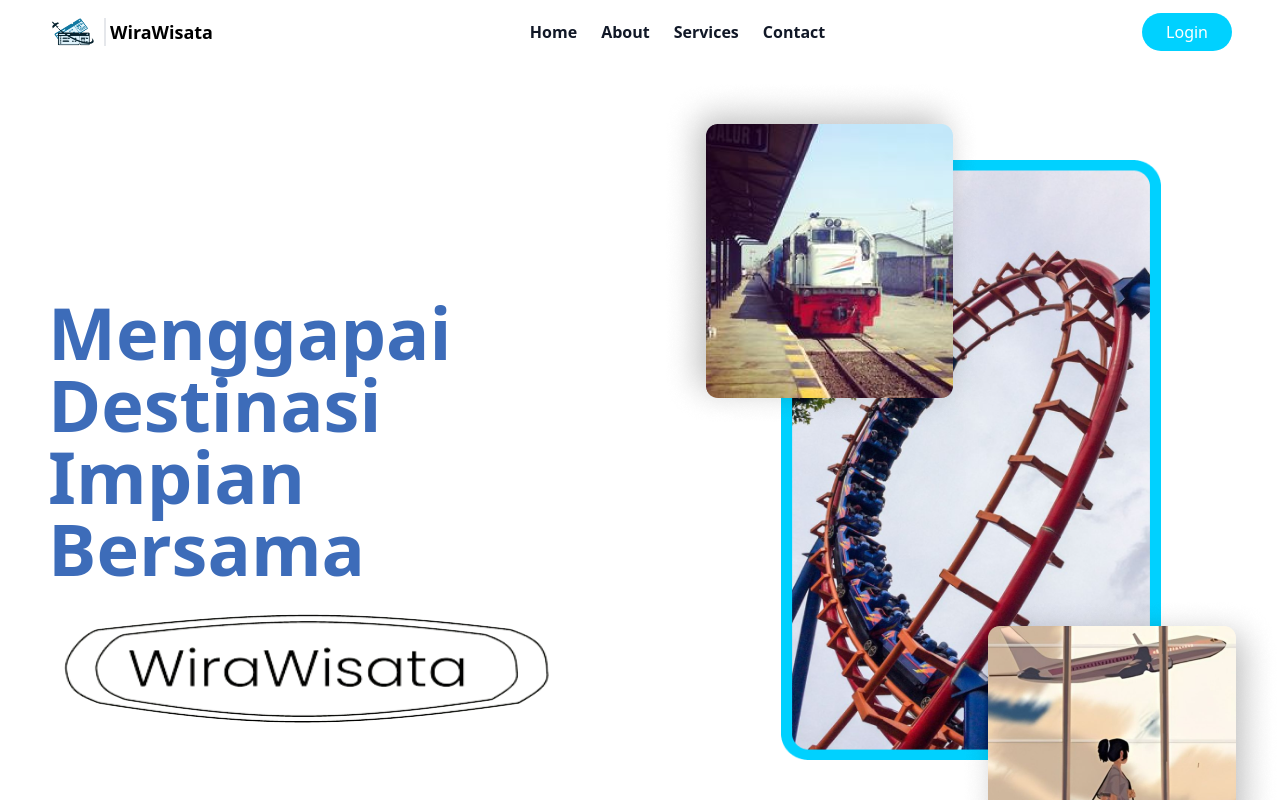
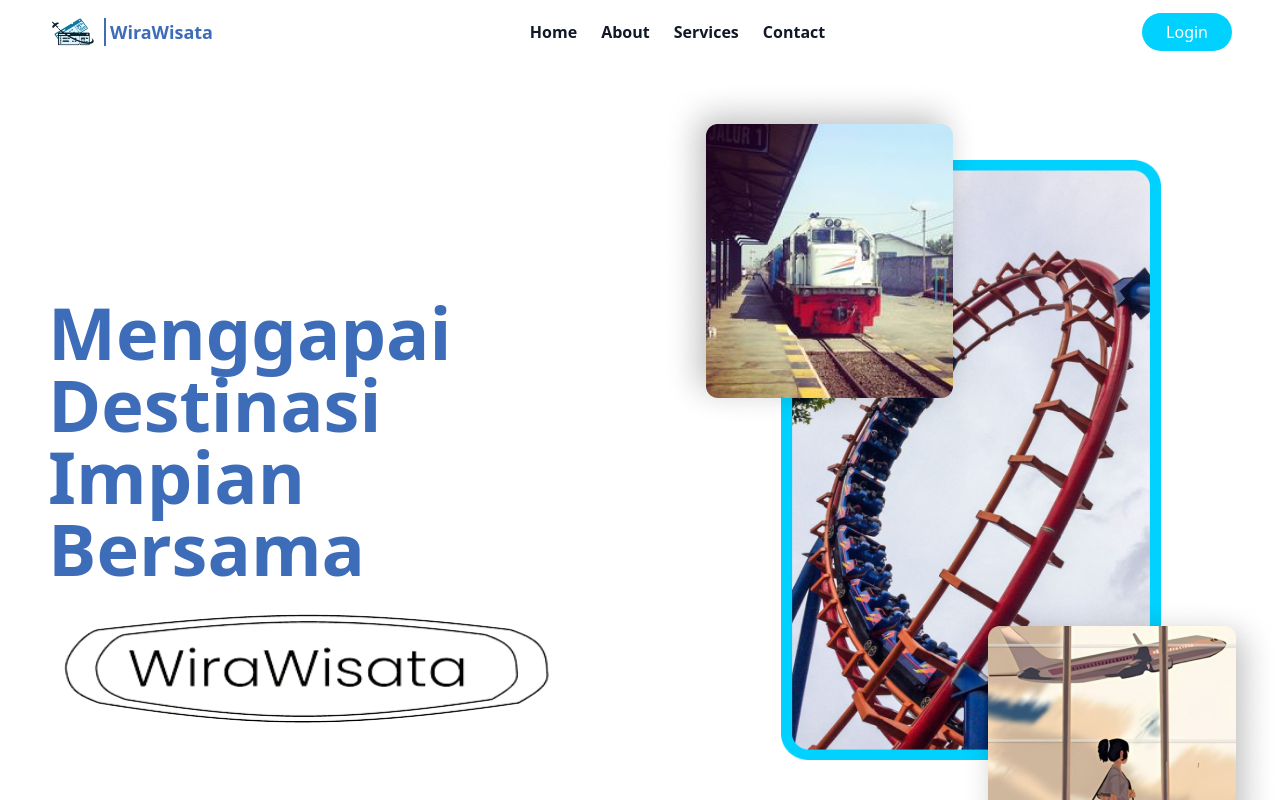
Before and after one commit to panntod/Wirawisata-Frontend, a React (Vite) app: page / in a window 1280 px wide. Shown: the top 800 px of the page. Built offline with nearby package versions, Linux system fonts and the light colour scheme.

Commit message:
feat: Minor change

```diff
--- a/src/components/global/Navbar.jsx
+++ b/src/components/global/Navbar.jsx
@@ -10,7 +10,7 @@
   return (
     <nav className="bg-transparent backdrop-blur-xl py-4 md:px-12 px-4">
       <div className="container flex justify-between items-center">
-        <Logo color="main-darker" />
+        <Logo color="secondary" />
 
         {/* Content */}
         <div className="hidden md:flex space-x-6">
--- a/src/views/Profile.jsx
+++ b/src/views/Profile.jsx
@@ -1,5 +1,6 @@
 import React from "react";
-import { IoPerson } from "react-icons/io5";
+import { IoArrowForwardOutline, IoPerson } from "react-icons/io5";
+import { Link } from "react-router-dom";
 
 import Footer from "@/components/global/Footer";
 import { H1, H5, P } from "@/components/global/Text";
@@ -17,8 +18,17 @@
         </section>
         {/* End Sidebar */}
 
+        {/* Back Button */}
+        <Link
+          to="/"
+          className="absolute top-10 right-10 hover:scale-110 transition duration-300"
+        >
+          <IoArrowForwardOutline className="text-xl" />
+        </Link>
+        {/* End Back Button */}
+
         {/* Content */}
-        <section className="w-full">
+        <section className="w-full ">
           <H1 className="block border-b-2 border-black p-6 text-center">
             Hello Person
           </H1>
```
